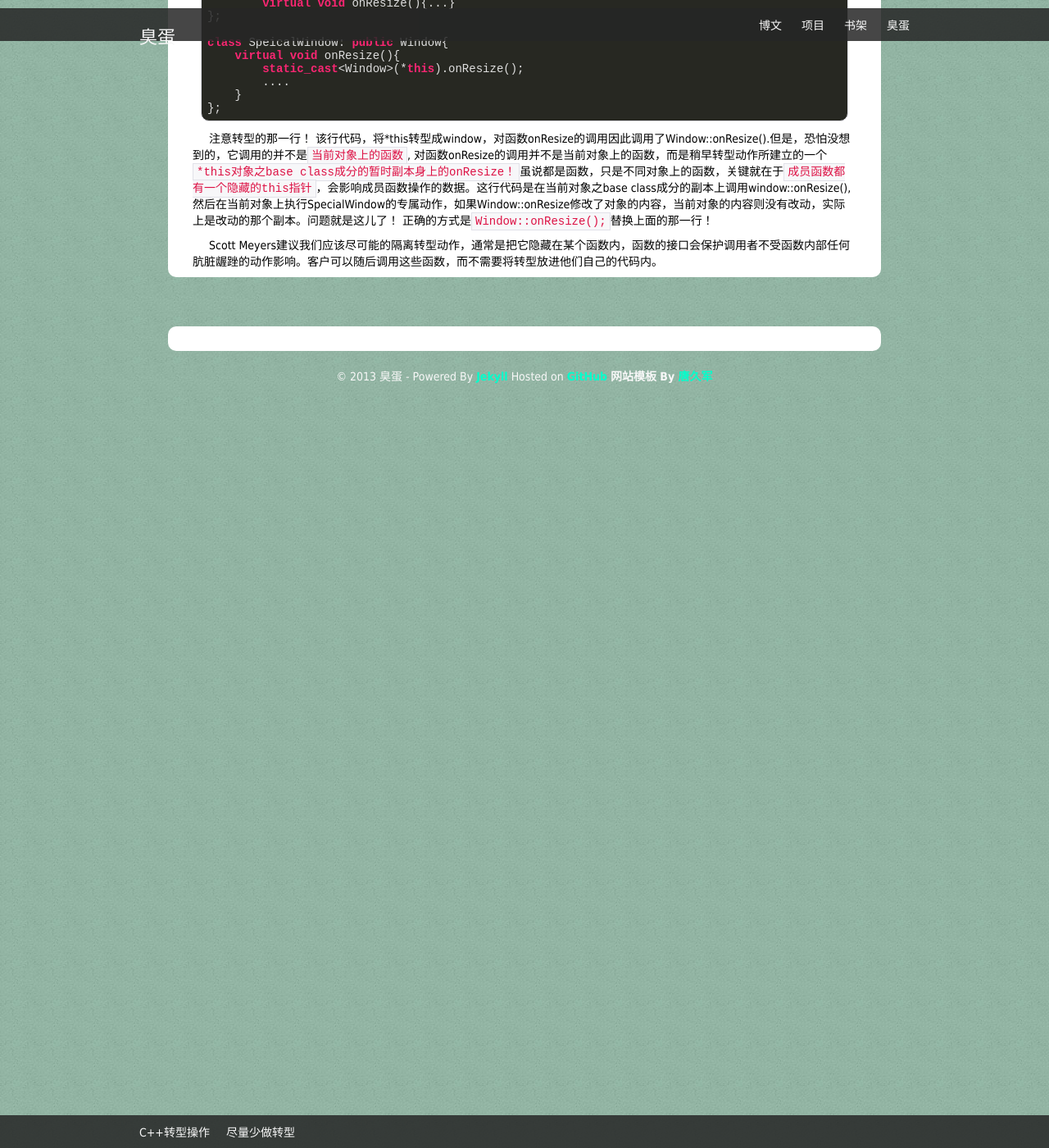
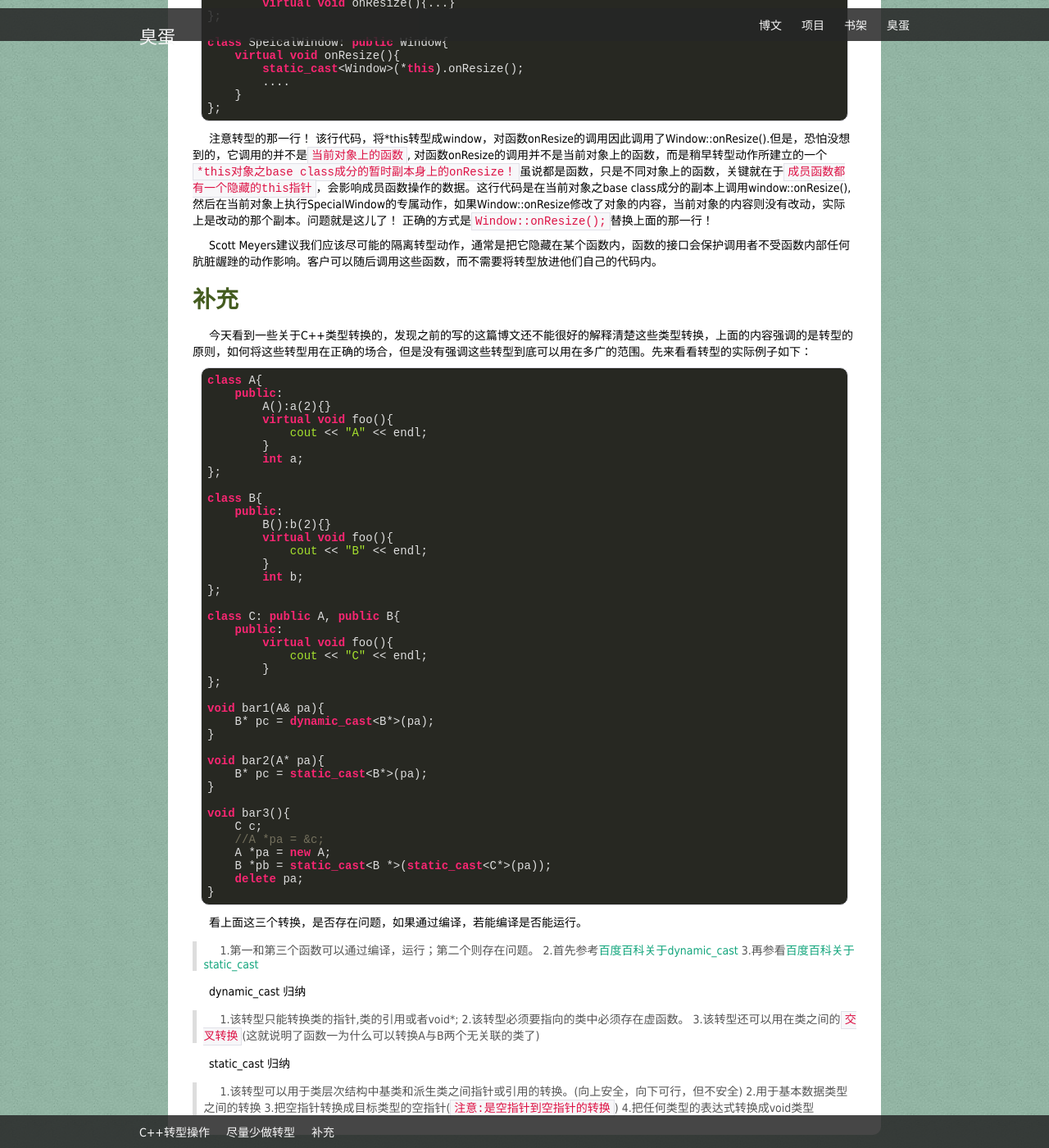
Before and after one commit to liuan/blog, a Jekyll site: the page built from _posts/2013-8-9-C++-转型操作符.md, in a window 1280 px wide and 1400 px high, scrolled down 2302 px. Shown: the whole window at 82% size. Built offline with Jekyll 4.4.1, drawn with Linux system fonts in a browser that asks for light colours; comment, search, counter and statistics services are not loaded.

Commit message:
c++ type cast

```diff
--- a/_posts/2013-8-9-C++-转型操作符.md
+++ b/_posts/2013-8-9-C++-转型操作符.md
@@ -117,3 +117,68 @@ dynamic_cast即用来执行继承体系中`安全的向下转型或跨系转型
 
 
 Scott Meyers建议我们应该尽可能的隔离转型动作，通常是把它隐藏在某个函数内，函数的接口会保护调用者不受函数内部任何肮脏龌䟶的动作影响。客户可以随后调用这些函数，而不需要将转型放进他们自己的代码内。
+
+### 补充
+
+今天看到一些关于C++类型转换的，发现之前的写的这篇博文还不能很好的解释清楚这些类型转换，上面的内容强调的是转型的原则，如何将这些转型用在正确的场合，但是没有强调这些转型到底可以用在多广的范围。先来看看转型的实际例子如下：
+
+    class A{
+        public:
+            A():a(2){}
+            virtual void foo(){
+                cout << "A" << endl;
+            }
+            int a;
+    };
+
+    class B{
+        public:
+            B():b(2){}
+            virtual void foo(){
+                cout << "B" << endl;
+            }
+            int b;
+    };
+
+    class C: public A, public B{
+        public:
+            virtual void foo(){
+                cout << "C" << endl;
+            }
+    };
+
+    void bar1(A& pa){
+        B* pc = dynamic_cast<B*>(pa);
+    }
+
+    void bar2(A* pa){
+        B* pc = static_cast<B*>(pa);
+    }
+
+    void bar3(){
+        C c;
+        //A *pa = &c;
+        A *pa = new A;
+        B *pb = static_cast<B *>(static_cast<C*>(pa));
+        delete pa;
+    }
+
+看上面这三个转换，是否存在问题，如果通过编译，若能编译是否能运行。
+
+> 1.第一和第三个函数可以通过编译，运行；第二个则存在问题。
+> 2.首先参考[百度百科关于dynamic_cast](http://baike.baidu.com/view/1745213.html)
+> 3.再参看[百度百科关于static_cast](http://baike.baidu.com/view/1745207.html)
+
+
+dynamic_cast 归纳
+
+> 1.该转型只能转换类的指针,类的引用或者void*;
+> 2.该转型必须要指向的类中必须存在虚函数。
+> 3.该转型还可以用在类之间的`交叉转换`(这就说明了函数一为什么可以转换A与B两个无关联的类了)
+
+static_cast 归纳
+
+> 1.该转型可以用于类层次结构中基类和派生类之间指针或引用的转换。(向上安全，向下可行，但不安全)
+> 2.用于基本数据类型之间的转换
+> 3.把空指针转换成目标类型的空指针(`注意:是空指针到空指针的转换`)
+> 4.把任何类型的表达式转换成void类型
```
